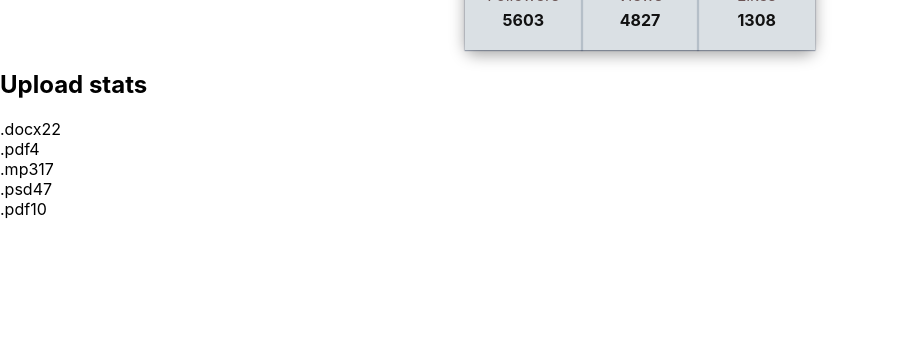
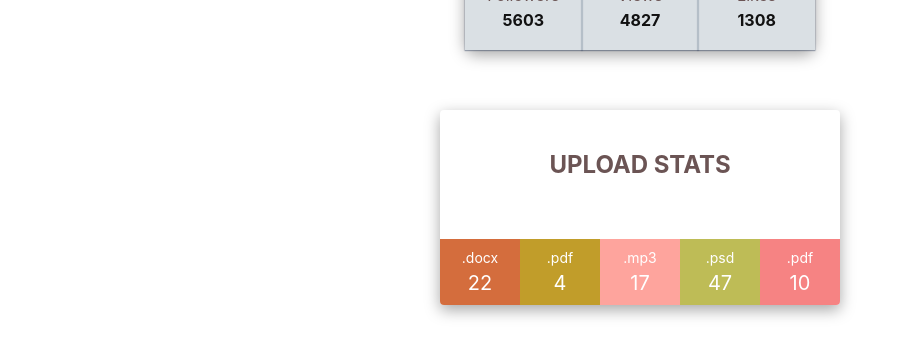
Before and after one commit to Maksym-Ocheretniuk/goit-react-hw-01-components, a React (Create React App) app: page / in a window 1280 px wide. Shown: the part 366-721 px from the top of the page, without its empty margins (0-910 px from the left). Built offline with nearby package versions, Linux system fonts and the light colour scheme.

Commit message:
upd Statistics styles

```diff
--- a/src/components/Profile.module.css
+++ b/src/components/Profile.module.css
@@ -1,16 +1,3 @@
-p,
-ul,
-li {
-  margin: 0;
-  padding: 0;
-}
-ul {
-  text-decoration: none;
-}
-li {
-  list-style: none;
-}
-
 .profile {
   display: flex;
   flex-direction: column;
--- a/src/components/Statistics.jsx
+++ b/src/components/Statistics.jsx
@@ -1,5 +1,11 @@
 import PropTypes from 'prop-types';
 import css from './Statistics.module.css';
+
+function getRandomHexColor() {
+  return `#${Math.floor(Math.random() * 16777215)
+    .toString(16)
+    .padStart(6, 0)}`;
+}
 
 export const Statistics = ({ title, stats }) => {
   return (
@@ -8,7 +14,14 @@ export const Statistics = ({ title, stats }) => {
 
       <ul className={css.statList}>
         {stats.map(({ id, label, percentage }) => (
-          <li key={id} className={css.item}>
+          <li
+            key={id}
+            className={css.item}
+            style={{
+              backgroundColor: getRandomHexColor(),
+              opacity: 0.9,
+            }}
+          >
             <span className={css.label}>{label}</span>
             <span className={css.percentage}>{percentage}</span>
           </li>
--- a/src/components/Statistics.module.css
+++ b/src/components/Statistics.module.css
@@ -1,12 +1,45 @@
-p,
-ul,
-li {
-  margin: 0;
-  padding: 0;
+.statistics {
+  display: flex;
+  flex-direction: column;
+  justify-content: space-between;
+  text-align: center;
+
+  width: 400px;
+  margin-right: auto;
+  margin-left: auto;
+  margin-top: 60px;
+
+  background-color: #ffffff;
+  border-radius: 4px;
+  overflow: hidden;
+  box-shadow: rgba(0, 0, 0, 0.35) 0px 5px 15px;
 }
-ul {
-  text-decoration: none;
+
+.title {
+  margin-top: 40px;
+  text-transform: uppercase;
+
+  color: #6b5454;
 }
-li {
-  list-style: none;
+
+.statList {
+  display: flex;
+  margin-top: 40px;
 }
+
+.item {
+  width: 80px;
+  color: #ffffff;
+  padding-top: 10px;
+  padding-bottom: 10px;
+}
+
+.label {
+  display: block;
+  margin-bottom: 5px;
+  font-size: 14px;
+}
+
+.percentage {
+  font-size: 20px;
+}
--- a/src/index.css
+++ b/src/index.css
@@ -13,3 +13,18 @@ code {
   font-family: source-code-pro, Menlo, Monaco, Consolas, 'Courier New',
     monospace;
 }
+
+div,
+section,
+p,
+ul,
+li {
+  margin: 0;
+  padding: 0;
+}
+ul {
+  text-decoration: none;
+}
+li {
+  list-style: none;
+}
```
